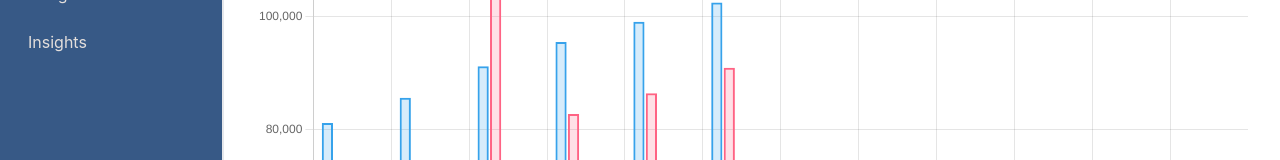
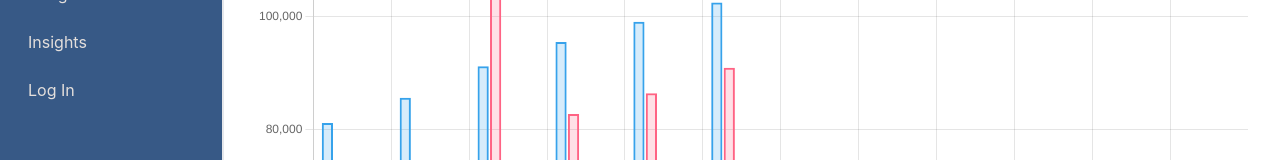
Before and after one commit to ward438/executiveDash, a React (Vite) app: page / in a window 1280 px wide. Shown: the part 192-352 px from the top of the page. Built offline with nearby package versions, Linux system fonts and the light colour scheme.

Commit message:
created log in button

```diff
--- a/src/components/mainNavMenu.tsx
+++ b/src/components/mainNavMenu.tsx
@@ -3,12 +3,14 @@ import { TrendDash } from '../dashboards/trendDash';
 import { CostBreakdowns } from '../dashboards/costBreakdowns';
 import { BudgetAlerts } from '../dashboards/budgetAlerts';
 import { Insights } from '../dashboards/insights';
+import { LogIn } from '../dashboards/logIn';
 
 const navItems = [
     { label: 'Trend Dashboard', component: TrendDash },
     { label: 'Cost Breakdowns', component: CostBreakdowns },
     { label: 'Budget Alerts', component: BudgetAlerts },
     { label: 'Insights', component: Insights },
+    { label: 'Log In', component: LogIn },
 ];
 
 export const MainNavMenu = () => {
@@ -38,6 +40,9 @@ export const MainNavMenu = () => {
                     </button>
                 ))}
             </div>
+            {/* <div className="fixed bottom-0 right-0">
+                <button>log inkljhkljhjkljkljkl</button>
+            </div> */}
             <div className="flex-1 min-w-0">
                 <ActiveComponent />
             </div>
--- /dev/null
+++ b/src/dashboards/logIn.tsx
@@ -0,0 +1,7 @@
+export const LogIn = () => {
+    return (
+        <div className="w-full h-full p-8">
+            <h1 className="text-2xl font-bold text-center">Log In</h1>
+        </div>
+    );
+}
```
